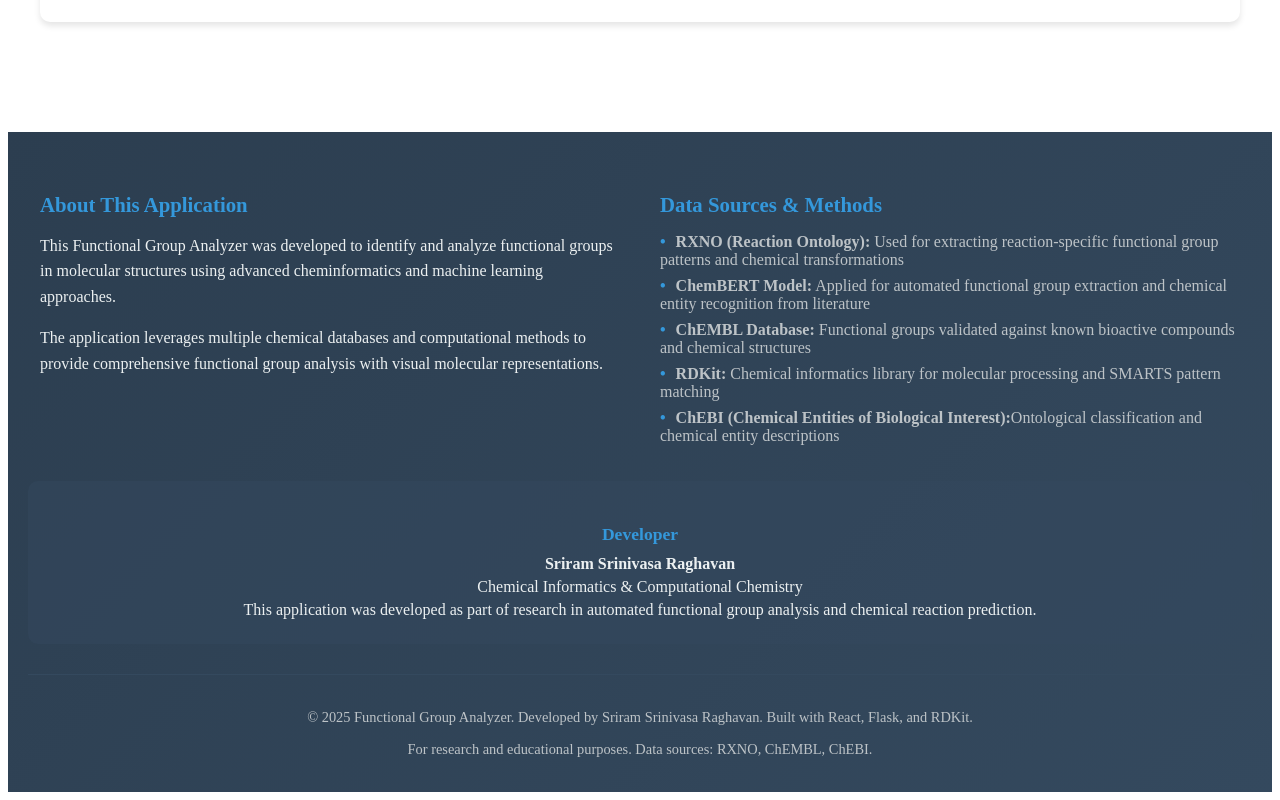
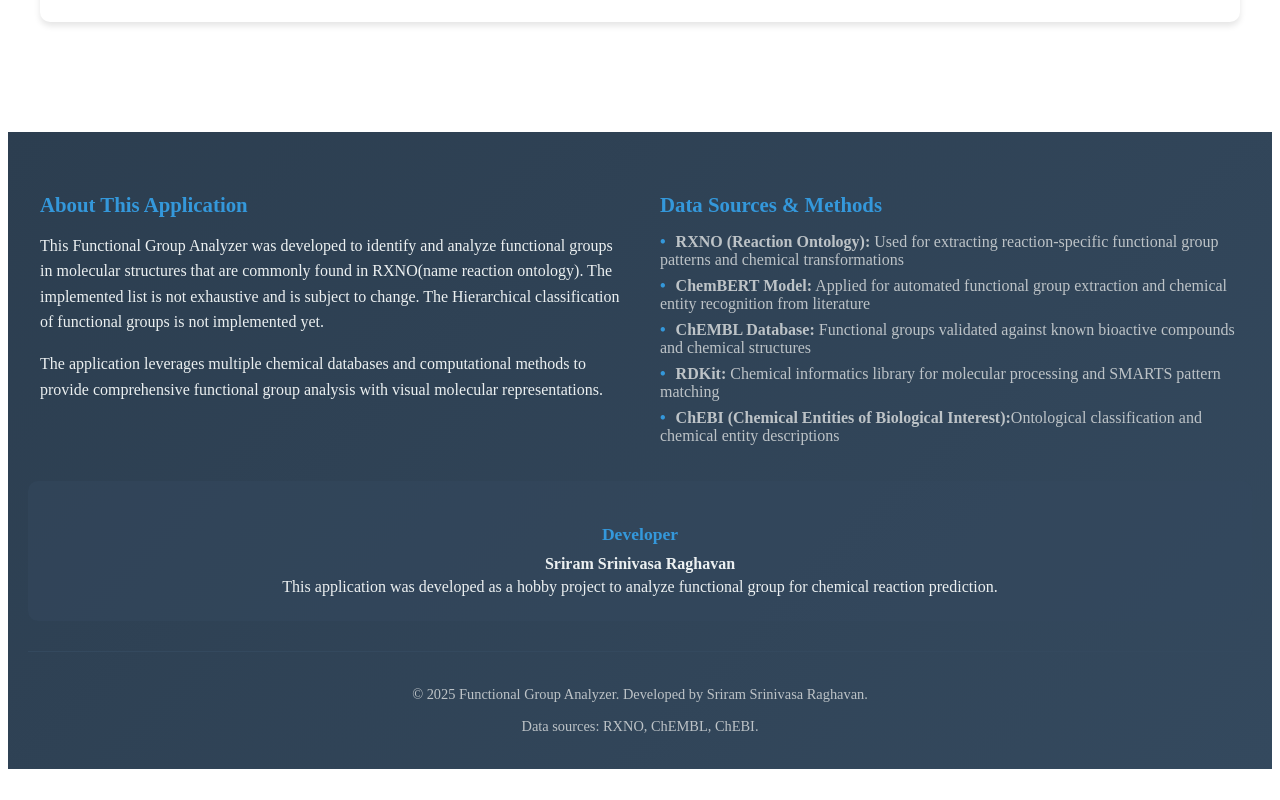
Before and after one commit to hypowergravity/FunctionalGroupAnalyzer, a React (Create React App) app: page / in a window 1280 px wide. Shown: the part 769-1569 px from the top of the page. After the commit the page ends 1546 px from the top, so only its background shows below. Built offline with nearby package versions, Linux system fonts and the light colour scheme.

Commit message:
Update header and footer with refined content and messaging

```diff
--- a/src/components/About.js
+++ b/src/components/About.js
@@ -1,5 +1,5 @@
-import React from 'react';
-import styled from 'styled-components';
+import React from "react";
+import styled from "styled-components";
 
 const AboutContainer = styled.div`
   background: white;
@@ -112,20 +112,20 @@ function About() {
       <AboutHeader>
         <h2>About Functional Group Analyzer</h2>
         <p>
-          Advanced computational platform for automated functional group identification
-          and chemical reaction analysis using state-of-the-art cheminformatics and
-          machine learning methodologies.
+          Advanced computational platform for automated functional group
+          identification and chemical reaction analysis using state-of-the-art
+          cheminformatics and machine learning methodologies.
         </p>
       </AboutHeader>
 
       <MethodsGrid>
         <MethodCard>
-          <h3>🧬 RXNO Integration</h3>
+          <h3> RXNO Integration</h3>
           <p>
-            The <span className="highlight">Reaction Ontology (RXNO)</span> provides
-            standardized reaction classifications and functional group patterns.
-            We extracted comprehensive reaction-specific functional group mappings
-            to understand chemical transformations.
+            The <span className="highlight">Reaction Ontology (RXNO)</span>{" "}
+            provides standardized reaction classifications and functional group
+            patterns. We extracted comprehensive reaction-specific functional
+            group mappings to understand chemical transformations.
           </p>
           <p>
             This enables the identification of functional groups in the context
@@ -134,41 +134,44 @@ function About() {
         </MethodCard>
 
         <MethodCard>
-          <h3>🤖 ChemBERT Model</h3>
+          <h3> ChemBERT Model</h3>
           <p>
-            Leveraging the <span className="highlight">ChemBERT transformer model</span>,
-            we performed automated extraction of functional group information
-            from chemical literature and databases.
+            Leveraging the{" "}
+            <span className="highlight">ChemBERT transformer model</span>, we
+            performed automated extraction of functional group information from
+            chemical literature and databases.
           </p>
           <p>
             This natural language processing approach helps capture semantic
-            relationships between functional groups and their chemical properties.
+            relationships between functional groups and their chemical
+            properties.
           </p>
         </MethodCard>
 
         <MethodCard>
-          <h3>✅ ChEMBL Validation</h3>
+          <h3> ChEMBL Validation</h3>
           <p>
             All identified functional groups were validated against the
             <span className="highlight">ChEMBL bioactivity database</span>,
             ensuring accuracy and biological relevance.
           </p>
           <p>
-            This validation process confirms that detected functional groups
-            are present in known bioactive compounds and drug molecules.
+            This validation process confirms that detected functional groups are
+            present in known bioactive compounds and drug molecules.
           </p>
         </MethodCard>
 
         <MethodCard>
-          <h3>🔬 RDKit Processing</h3>
+          <h3> RDKit Processing</h3>
           <p>
-            Molecular structures are processed using <span className="highlight">RDKit</span>
-            for SMARTS pattern matching, substructure detection, and
-            molecular visualization.
+            Molecular structures are processed using{" "}
+            <span className="highlight">RDKit</span>
+            for SMARTS pattern matching, substructure detection, and molecular
+            visualization.
           </p>
           <p>
-            Advanced algorithms ensure accurate pattern recognition and
-            generate high-quality molecular visualizations.
+            Advanced algorithms ensure accurate pattern recognition and generate
+            high-quality molecular visualizations.
           </p>
         </MethodCard>
       </MethodsGrid>
@@ -176,23 +179,44 @@ function About() {
       <TechnicalDetails>
         <h3>Technical Implementation</h3>
         <ul>
-          <li><strong>Pattern Recognition:</strong> 850+ curated SMARTS patterns for functional group detection</li>
-          <li><strong>Chemical Ontology:</strong> Integration with ChEBI for standardized chemical classifications</li>
-          <li><strong>Reaction Context:</strong> RXNO-derived patterns capture reaction-specific functional groups</li>
-          <li><strong>Machine Learning:</strong> ChemBERT-enhanced pattern extraction and validation</li>
-          <li><strong>Visualization:</strong> Interactive molecular rendering with functional group highlighting</li>
-          <li><strong>Database Integration:</strong> Cross-validated with ChEMBL bioactivity data</li>
+          <li>
+            <strong>Pattern Recognition:</strong> 850+ curated SMARTS patterns
+            for functional group detection
+          </li>
+          <li>
+            <strong>Chemical Ontology:</strong> Integration with ChEBI for
+            standardized chemical classifications
+          </li>
+          <li>
+            <strong>Reaction Context:</strong> RXNO-derived patterns capture
+            reaction-specific functional groups
+          </li>
+          <li>
+            <strong>Machine Learning:</strong> ChemBERT-enhanced pattern
+            extraction and validation
+          </li>
+          <li>
+            <strong>Visualization:</strong> Interactive molecular rendering with
+            functional group highlighting
+          </li>
+          <li>
+            <strong>Database Integration:</strong> Cross-validated with ChEMBL
+            bioactivity data
+          </li>
         </ul>
       </TechnicalDetails>
 
       <ResearchContext>
         <h3>Research Context</h3>
         <p>
-          This application represents cutting-edge research in computational chemistry
-          and cheminformatics, combining traditional chemical informatics approaches
-          with modern machine learning techniques. The goal is to provide researchers
-          and educators with powerful tools for understanding molecular structure-function
-          relationships and chemical reactivity patterns.
+          This web application represents an initial exploration into
+          visualizing and categorizing molecular subfunctional groups. As a
+          preliminary tool, it attempts to provide researchers and students with
+          a simple interface for examining how molecules can be broken down into
+          their component functional units. This early-stage effort aims to
+          contribute to the broader understanding of molecular structure
+          analysis by offering a basic platform for exploring subfunctional
+          group patterns.
         </p>
       </ResearchContext>
     </AboutContainer>
--- a/src/components/Footer.js
+++ b/src/components/Footer.js
@@ -98,8 +98,8 @@ function Footer() {
           <h3>About This Application</h3>
           <p>
             This Functional Group Analyzer was developed to identify and analyze
-            functional groups in molecular structures using advanced cheminformatics
-            and machine learning approaches.
+            functional groups in molecular structures that are commonly found in RXNO(name reaction ontology). The implemented list is not exhaustive and is subject to change. The Hierarchical
+            classification of functional groups is not implemented yet.
           </p>
           <p>
             The application leverages multiple chemical databases and computational
@@ -138,20 +138,20 @@ function Footer() {
       <DeveloperSection>
         <h4>Developer</h4>
         <p><strong>Sriram Srinivasa Raghavan</strong></p>
-        <p>Chemical Informatics & Computational Chemistry</p>
+
         <p>
-          This application was developed as part of research in automated
-          functional group analysis and chemical reaction prediction.
+          This application was developed as a hobby project to
+          analyze functional group for chemical reaction prediction.
         </p>
       </DeveloperSection>
 
       <Copyright>
         <p>
           © 2025 Functional Group Analyzer. Developed by Sriram Srinivasa Raghavan.
-          Built with React, Flask, and RDKit.
+
         </p>
         <p>
-          For research and educational purposes. Data sources: RXNO, ChEMBL, ChEBI.
+          Data sources: RXNO, ChEMBL, ChEBI.
         </p>
       </Copyright>
     </FooterContainer>
```
